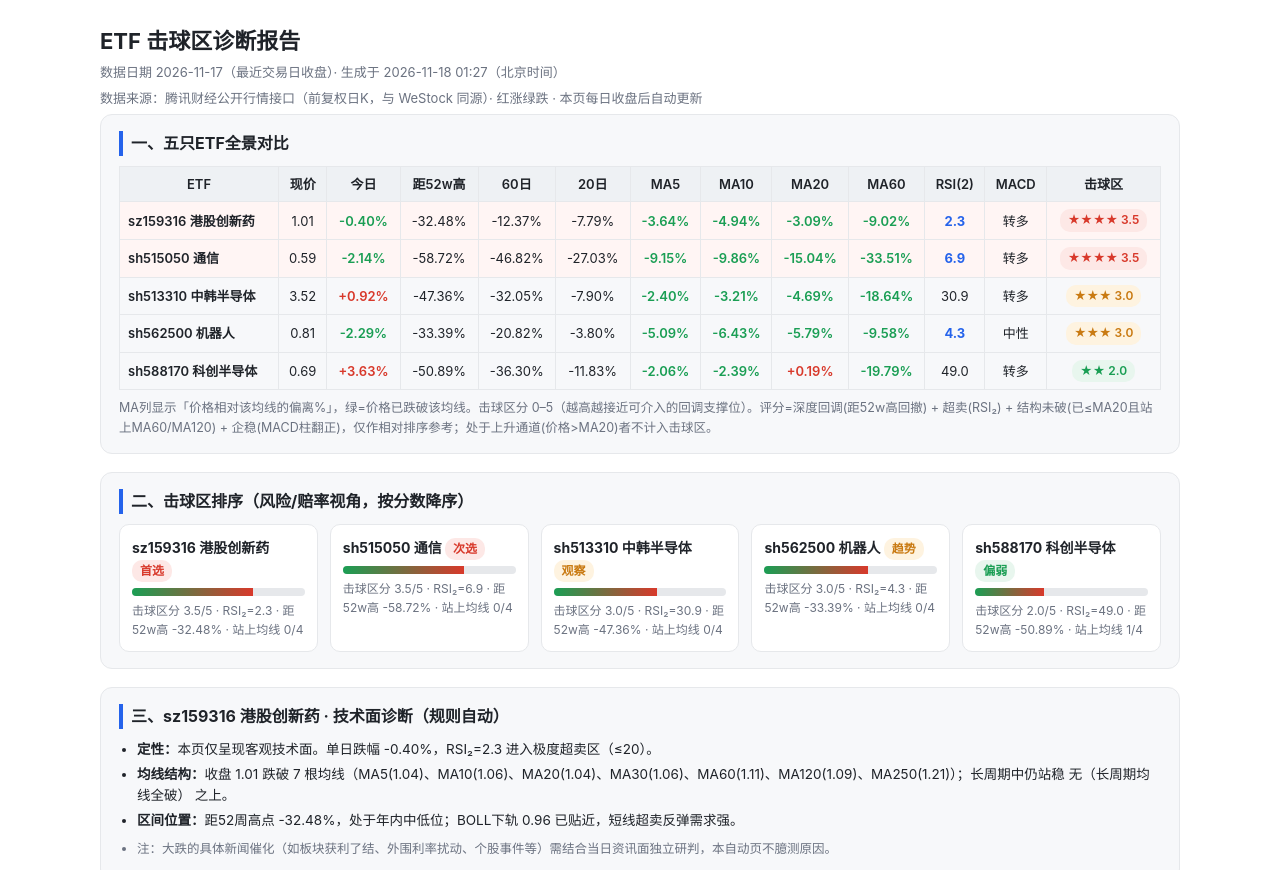
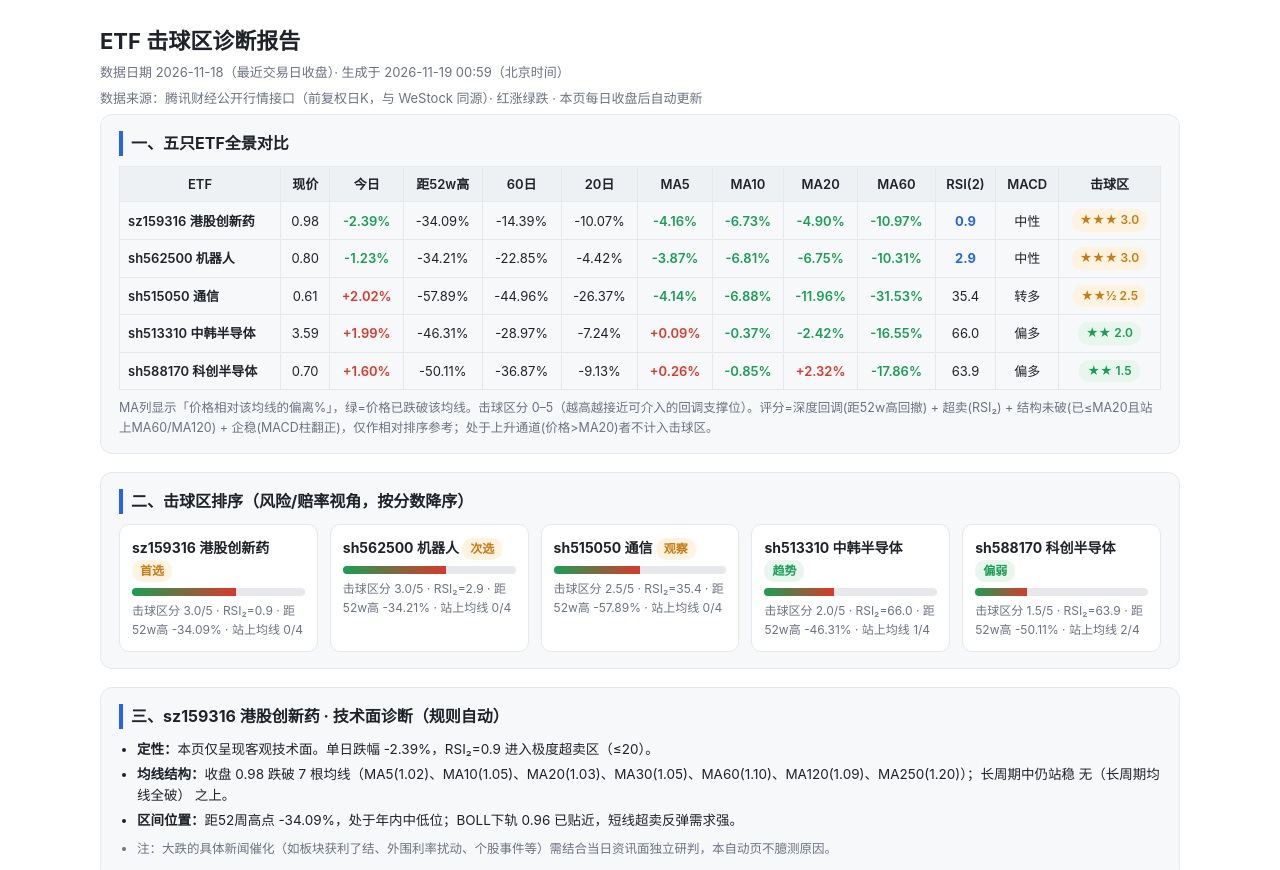
Before and after one commit to cyz87687/etf-strike-zone, a plain HTML site: page index.html in a window 1280 px wide. Shown: the top 870 px of the page. Drawn offline with Linux system fonts and the light colour scheme.

Commit message:
chore: 每日数据更新 2026-11-18

```diff
--- a/index.html
+++ b/index.html
@@ -3,7 +3,7 @@
 <head>
 <meta charset="UTF-8">
 <meta name="viewport" content="width=device-width, initial-scale=1.0">
-<title>ETF击球区诊断 · 2026-11-18</title>
+<title>ETF击球区诊断 · 2026-11-19</title>
 <style>
   :root{--up:#d8392b; --down:#1a9e54; --bg:#ffffff; --card:#f7f8fa;
     --line:#e6e8eb; --txt:#1f2329; --sub:#6b7280; --acc:#2563eb;}
@@ -43,7 +43,7 @@
 <body>
 <div class="wrap">
   <h1>ETF 击球区诊断报告</h1>
-  <div class="meta">数据日期 2026-11-17（最近交易日收盘）· 生成于 2026-11-18 01:27（北京时间）</div>
+  <div class="meta">数据日期 2026-11-18（最近交易日收盘）· 生成于 2026-11-19 00:59（北京时间）</div>
   <div class="meta">数据来源：腾讯财经公开行情接口（前复权日K，与 WeStock 同源）· 红涨绿跌 · 本页每日收盘后自动更新</div>
 
   <div class="card">
@@ -54,45 +54,45 @@
         <th>MA5</th><th>MA10</th><th>MA20</th><th>MA60</th><th>RSI(2)</th><th>MACD</th><th>击球区</th>
       </tr></thead>
       <tbody>
-      <tr style="background:#fff5f4">
+      <tr>
         <td class="name">sz159316 港股创新药</td>
-        <td>1.01</td><td class="down">-0.40%</td>
-        <td>-32.48%</td><td>-12.37%</td><td>-7.79%</td>
-        <td class="down">-3.64%</td><td class="down">-4.94%</td><td class="down">-3.09%</td><td class="down">-9.02%</td>
-        <td><b class="hl">2.3</b></td><td>转多</td>
-        <td><span class="tag t-hot">★★★★ 3.5</span></td>
-      </tr>
-      <tr style="background:#fff5f4">
-        <td class="name">sh515050 通信</td>
-        <td>0.59</td><td class="down">-2.14%</td>
-        <td>-58.72%</td><td>-46.82%</td><td>-27.03%</td>
-        <td class="down">-9.15%</td><td class="down">-9.86%</td><td class="down">-15.04%</td><td class="down">-33.51%</td>
-        <td><b class="hl">6.9</b></td><td>转多</td>
-        <td><span class="tag t-hot">★★★★ 3.5</span></td>
-      </tr>
-      <tr>
-        <td class="name">sh513310 中韩半导体</td>
-        <td>3.52</td><td class="up">+0.92%</td>
-        <td>-47.36%</td><td>-32.05%</td><td>-7.90%</td>
-        <td class="down">-2.40%</td><td class="down">-3.21%</td><td class="down">-4.69%</td><td class="down">-18.64%</td>
-        <td>30.9</td><td>转多</td>
+        <td>0.98</td><td class="down">-2.39%</td>
+        <td>-34.09%</td><td>-14.39%</td><td>-10.07%</td>
+        <td class="down">-4.16%</td><td class="down">-6.73%</td><td class="down">-4.90%</td><td class="down">-10.97%</td>
+        <td><b class="hl">0.9</b></td><td>中性</td>
         <td><span class="tag t-mid">★★★ 3.0</span></td>
       </tr>
       <tr>
         <td class="name">sh562500 机器人</td>
-        <td>0.81</td><td class="down">-2.29%</td>
-        <td>-33.39%</td><td>-20.82%</td><td>-3.80%</td>
-        <td class="down">-5.09%</td><td class="down">-6.43%</td><td class="down">-5.79%</td><td class="down">-9.58%</td>
-        <td><b class="hl">4.3</b></td><td>中性</td>
+        <td>0.80</td><td class="down">-1.23%</td>
+        <td>-34.21%</td><td>-22.85%</td><td>-4.42%</td>
+        <td class="down">-3.87%</td><td class="down">-6.81%</td><td class="down">-6.75%</td><td class="down">-10.31%</td>
+        <td><b class="hl">2.9</b></td><td>中性</td>
         <td><span class="tag t-mid">★★★ 3.0</span></td>
       </tr>
       <tr>
+        <td class="name">sh515050 通信</td>
+        <td>0.61</td><td class="up">+2.02%</td>
+        <td>-57.89%</td><td>-44.96%</td><td>-26.37%</td>
+        <td class="down">-4.14%</td><td class="down">-6.88%</td><td class="down">-11.96%</td><td class="down">-31.53%</td>
+        <td>35.4</td><td>转多</td>
+        <td><span class="tag t-mid">★★½ 2.5</span></td>
+      </tr>
+      <tr>
+        <td class="name">sh513310 中韩半导体</td>
+        <td>3.59</td><td class="up">+1.99%</td>
+        <td>-46.31%</td><td>-28.97%</td><td>-7.24%</td>
+        <td class="up">+0.09%</td><td class="down">-0.37%</td><td class="down">-2.42%</td><td class="down">-16.55%</td>
+        <td>66.0</td><td>偏多</td>
+        <td><span class="tag t-cold">★★ 2.0</span></td>
+      </tr>
+      <tr>
         <td class="name">sh588170 科创半导体</td>
-        <td>0.69</td><td class="up">+3.63%</td>
-        <td>-50.89%</td><td>-36.30%</td><td>-11.83%</td>
-        <td class="down">-2.06%</td><td class="down">-2.39%</td><td class="up">+0.19%</td><td class="down">-19.79%</td>
-        <td>49.0</td><td>转多</td>
-        <td><span class="tag t-cold">★★ 2.0</span></td>
+        <td>0.70</td><td class="up">+1.60%</td>
+        <td>-50.11%</td><td>-36.87%</td><td>-9.13%</td>
+        <td class="up">+0.26%</td><td class="down">-0.85%</td><td class="up">+2.32%</td><td class="down">-17.86%</td>
+        <td>63.9</td><td>偏多</td>
+        <td><span class="tag t-cold">★★ 1.5</span></td>
       </tr>
       </tbody>
     </table>
@@ -103,29 +103,29 @@
     <h2>二、击球区排序（风险/赔率视角，按分数降序）</h2>
     <div class="matrix">
       <div class="m-item">
-        <div class="nm">sz159316 港股创新药 <span class="tag t-hot">首选</span></div>
-        <div class="bar"><i style="width:70%"></i></div>
-        <div class="sc">击球区分 3.5/5 · RSI₂=2.3 · 距52w高 -32.48% · 站上均线 0/4</div>
+        <div class="nm">sz159316 港股创新药 <span class="tag t-mid">首选</span></div>
+        <div class="bar"><i style="width:60%"></i></div>
+        <div class="sc">击球区分 3.0/5 · RSI₂=0.9 · 距52w高 -34.09% · 站上均线 0/4</div>
       </div>
       <div class="m-item">
-        <div class="nm">sh515050 通信 <span class="tag t-hot">次选</span></div>
-        <div class="bar"><i style="width:70%"></i></div>
-        <div class="sc">击球区分 3.5/5 · RSI₂=6.9 · 距52w高 -58.72% · 站上均线 0/4</div>
+        <div class="nm">sh562500 机器人 <span class="tag t-mid">次选</span></div>
+        <div class="bar"><i style="width:60%"></i></div>
+        <div class="sc">击球区分 3.0/5 · RSI₂=2.9 · 距52w高 -34.21% · 站上均线 0/4</div>
       </div>
       <div class="m-item">
-        <div class="nm">sh513310 中韩半导体 <span class="tag t-mid">观察</span></div>
-        <div class="bar"><i style="width:60%"></i></div>
-        <div class="sc">击球区分 3.0/5 · RSI₂=30.9 · 距52w高 -47.36% · 站上均线 0/4</div>
+        <div class="nm">sh515050 通信 <span class="tag t-mid">观察</span></div>
+        <div class="bar"><i style="width:50%"></i></div>
+        <div class="sc">击球区分 2.5/5 · RSI₂=35.4 · 距52w高 -57.89% · 站上均线 0/4</div>
       </div>
       <div class="m-item">
-        <div class="nm">sh562500 机器人 <span class="tag t-mid">趋势</span></div>
-        <div class="bar"><i style="width:60%"></i></div>
-        <div class="sc">击球区分 3.0/5 · RSI₂=4.3 · 距52w高 -33.39% · 站上均线 0/4</div>
+        <div class="nm">sh513310 中韩半导体 <span class="tag t-cold">趋势</span></div>
+        <div class="bar"><i style="width:40%"></i></div>
+        <div class="sc">击球区分 2.0/5 · RSI₂=66.0 · 距52w高 -46.31% · 站上均线 1/4</div>
       </div>
       <div class="m-item">
         <div class="nm">sh588170 科创半导体 <span class="tag t-cold">偏弱</span></div>
-        <div class="bar"><i style="width:40%"></i></div>
-        <div class="sc">击球区分 2.0/5 · RSI₂=49.0 · 距52w高 -50.89% · 站上均线 1/4</div>
+        <div class="bar"><i style="width:30%"></i></div>
+        <div class="sc">击球区分 1.5/5 · RSI₂=63.9 · 距52w高 -50.11% · 站上均线 2/4</div>
       </div>
     </div>
   </div>
@@ -133,9 +133,9 @@
   <div class="card">
     <h2>三、sz159316 港股创新药 · 技术面诊断（规则自动）</h2>
     <ul>
-      <li><b>定性：</b>本页仅呈现客观技术面。单日跌幅 -0.40%，RSI₂=2.3 进入极度超卖区（≤20）。</li>
-      <li><b>均线结构：</b>收盘 1.01 跌破 7 根均线（MA5(1.04)、MA10(1.06)、MA20(1.04)、MA30(1.06)、MA60(1.11)、MA120(1.09)、MA250(1.21)）；长周期中仍站稳 无（长周期均线全破） 之上。</li>
-      <li><b>区间位置：</b>距52周高点 -32.48%，处于年内中低位；BOLL下轨 0.96 已贴近，短线超卖反弹需求强。</li>
+      <li><b>定性：</b>本页仅呈现客观技术面。单日跌幅 -2.39%，RSI₂=0.9 进入极度超卖区（≤20）。</li>
+      <li><b>均线结构：</b>收盘 0.98 跌破 7 根均线（MA5(1.02)、MA10(1.05)、MA20(1.03)、MA30(1.05)、MA60(1.10)、MA120(1.09)、MA250(1.20)）；长周期中仍站稳 无（长周期均线全破） 之上。</li>
+      <li><b>区间位置：</b>距52周高点 -34.09%，处于年内中低位；BOLL下轨 0.96 已贴近，短线超卖反弹需求强。</li>
       <li class="note">注：大跌的具体新闻催化（如板块获利了结、外围利率扰动、个股事件等）需结合当日资讯面独立研判，本自动页不臆测原因。</li>
     </ul>
   </div>
@@ -146,15 +146,15 @@
       <thead><tr><th>关键位</th><th>数值</th><th>含义</th></tr></thead>
       <tbody>
       <tr><td>BOLL下轨(20,2σ)</td><td>0.96</td><td>超卖反弹需求强，已贴近</td></tr>
-      <tr><td>MA60（年线）</td><td>1.11</td><td><b>核心支撑</b>，不破则趋势未坏</td></tr>
+      <tr><td>MA60（年线）</td><td>1.10</td><td><b>核心支撑</b>，不破则趋势未坏</td></tr>
       <tr><td>MA120</td><td>1.09</td><td>中期多空分水岭</td></tr>
       <tr><td>52周低位</td><td>0.96</td><td>下方终极防线</td></tr>
-      <tr><td>52周高位</td><td>1.49</td><td>距此 -32.48%</td></tr></tbody>
+      <tr><td>52周高位</td><td>1.49</td><td>距此 -34.09%</td></tr></tbody>
     </table>
     <ul style="margin-top:10px">
-      <li><b>激进档：</b>贴近 BOLL下轨(0.96)～MA60(1.11) 区间小仓埋伏，<b>止损破 MA60(1.11)</b>。</li>
-      <li><b>稳健档：</b>等重新站回 MA20(1.04) 且放量确认后再跟进，避免下落途中接飞刀。</li>
-      <li><b>当前(1.01，-0.40%）：</b>RSI₂=2.3 极度超卖；MACD转多；已跌破 7 根均线（MA5(1.04)、MA10(1.06)、MA20(1.04)、MA30(1.06)、MA60(1.11)、MA120(1.09)、MA250(1.21)），未见止跌信号前不宜满仓。</li></ul>
+      <li><b>激进档：</b>贴近 BOLL下轨(0.96)～MA60(1.10) 区间小仓埋伏，<b>止损破 MA60(1.10)</b>。</li>
+      <li><b>稳健档：</b>等重新站回 MA20(1.03) 且放量确认后再跟进，避免下落途中接飞刀。</li>
+      <li><b>当前(0.98，-2.39%）：</b>RSI₂=0.9 极度超卖；MACD中性；已跌破 7 根均线（MA5(1.02)、MA10(1.05)、MA20(1.03)、MA30(1.05)、MA60(1.10)、MA120(1.09)、MA250(1.20)），未见止跌信号前不宜满仓。</li></ul>
     <div class="verdict">结论：估值/趋势技术面 = <b>具备抄底条件，但需分档、控仓、设止损</b>。优先等回踩 MA60 支撑区或重新站稳 MA20 再加重。</div>
   </div>
 
```
